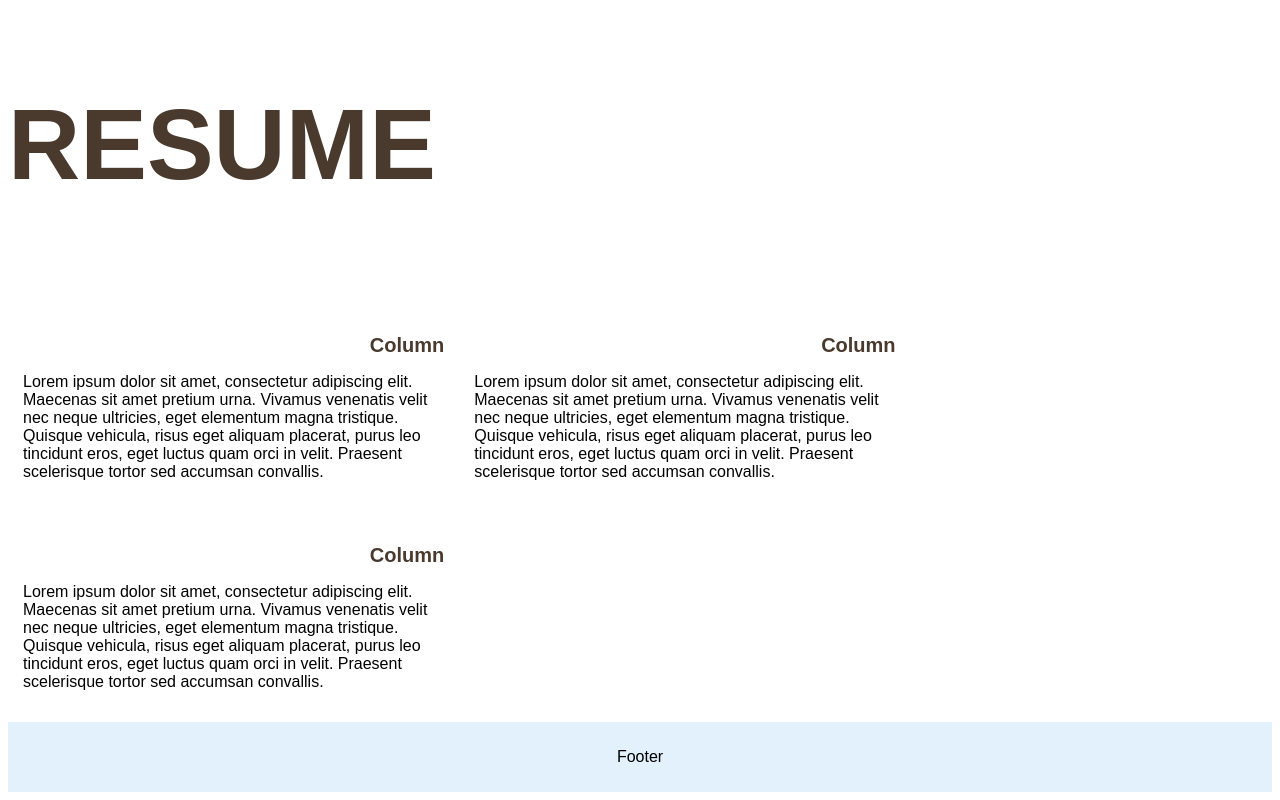
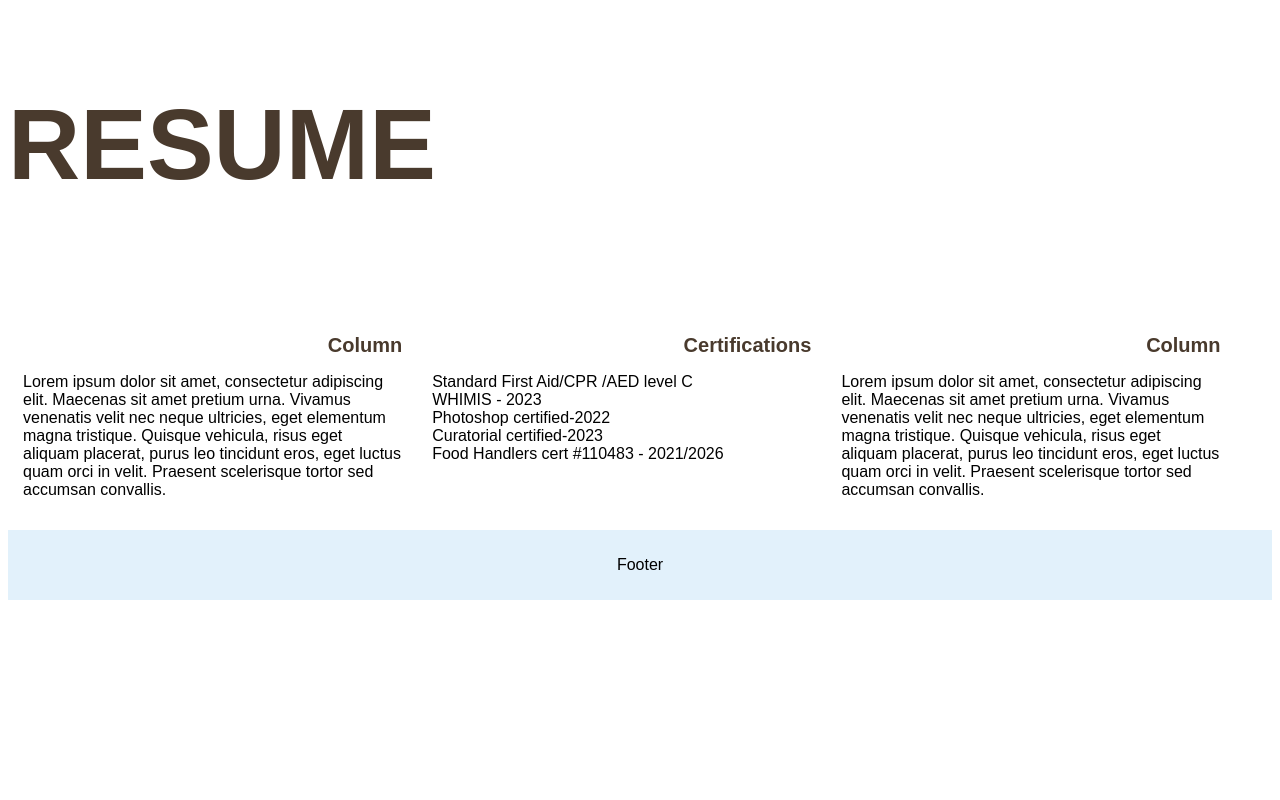
Before and after one commit to bkzampin/personalwebpage, a plain HTML site: page index.html in a window 1280 px wide. Shown: the part 684-1484 px from the top of the page. After the commit the page ends 1292 px from the top, so only its background shows below. Drawn offline with Linux system fonts and the light colour scheme; a web font is replaced by a local one.

Commit message:
certifications

```diff
--- a/index.html
+++ b/index.html
@@ -71,7 +71,7 @@
   /* Create three equal columns that floats next to each other */
 .column {
   float: left;
-  width: 33.33%;
+  width: 30%;
   padding: 15px;
 }
 
@@ -123,8 +123,16 @@
   </div>
 
   <div class="column">
-    <h2>Column</h2>
-    <p>Lorem ipsum dolor sit amet, consectetur adipiscing elit. Maecenas sit amet pretium urna. Vivamus venenatis velit nec neque ultricies, eget elementum magna tristique. Quisque vehicula, risus eget aliquam placerat, purus leo tincidunt eros, eget luctus quam orci in velit. Praesent scelerisque tortor sed accumsan convallis.</p>
+    <h2>Certifications</h2>
+    <p>
+ Standard First Aid/CPR
+/AED level C <br>
+ WHIMIS - 2023<br>
+Photoshop certified-2022<br>
+Curatorial certified-2023<br>
+Food Handlers cert
+#110483 - 2021/2026 <br>
+    </p>
   </div>
 
   <div class="column">
```
